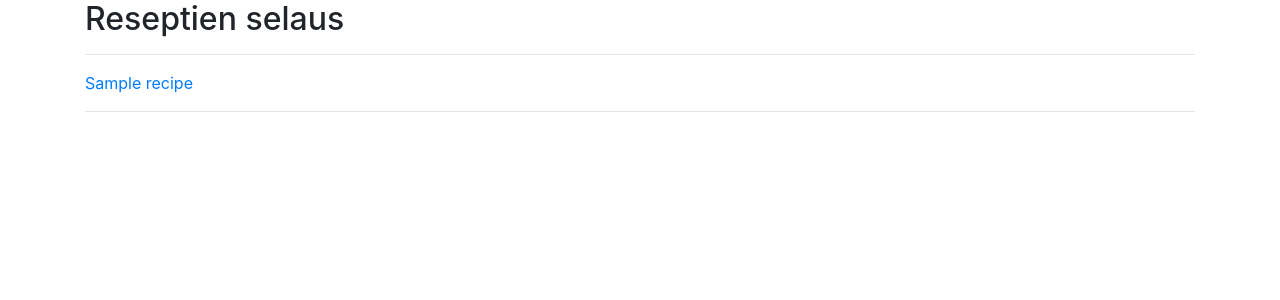
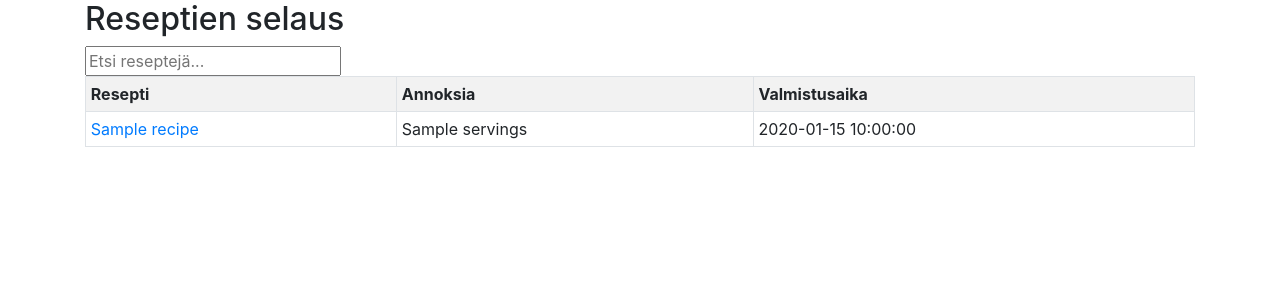
Before and after one commit to Aikamoine/tsoha-reseptikirjasto, a Flask app: template templates/viewrecipes.html in a window 1280 px wide. Shown: the part 56-356 px from the top of the page. Run offline with Flask 2, Linux system fonts and the light colour scheme; the template is opened without the code that fills it: most values are stand-ins (such as "Sample title", 1, 10 or a date in 2020).

Commit message:
visual improvements and search function to viewrecipes

```diff
--- a/schema.sql
+++ b/schema.sql
@@ -10,7 +10,7 @@ CREATE TABLE recipes (
     id SERIAL PRIMARY KEY,
     name TEXT,
     servings INTEGER,
-    time INTEGER,
+    time TEXT,
     visible INTEGER
 );
 
--- a/templates/viewrecipes.html
+++ b/templates/viewrecipes.html
@@ -7,10 +7,43 @@
 
 <h2>Reseptien selaus</h2>
 
-<hr>
-{% for recipe in recipes %}
-<a href="/recipe/{{ recipe.id }}">{{ recipe.name }}</a>
-<hr>
-{% endfor %}
+<input type="text" id="searchField" onkeyup="recipeSearch()" placeholder="Etsi reseptejä...">
 
+<table id="recipeList" class="table table-striped table-bordered table-sm">
+    <tr>
+        <th>Resepti</th>
+        <th>Annoksia</th>
+        <th>Valmistusaika</th>
+    </tr>
+    {% for recipe in recipes %}
+    <tr>
+
+        <td><a href="/recipe/{{ recipe.id }}">{{ recipe.name }}</a></td>
+        <td>{{ recipe.servings }}</td>
+        <td>{{ recipe.time }}</td>
+    </tr>
+    {% endfor %}
+</table>
+
+<script>
+    function recipeSearch() {
+        var input, filter, table, tr, td, i, txtValue;
+        input = document.getElementById("searchField");
+        filter = input.value.toUpperCase();
+        table = document.getElementById("recipeList");
+        tr = table.getElementsByTagName("tr");
+
+        for (i = 0; i < tr.length; i++) {
+            td = tr[i].getElementsByTagName("td")[0];
+            if (td) {
+                txtValue = td.textContent || td.innerText;
+                if (txtValue.toUpperCase().indexOf(filter) > -1) {
+                    tr[i].style.display = "";
+                } else {
+                    tr[i].style.display = "none";
+                }
+            }
+        }
+    }
+</script>
 {% endblock %}
```
